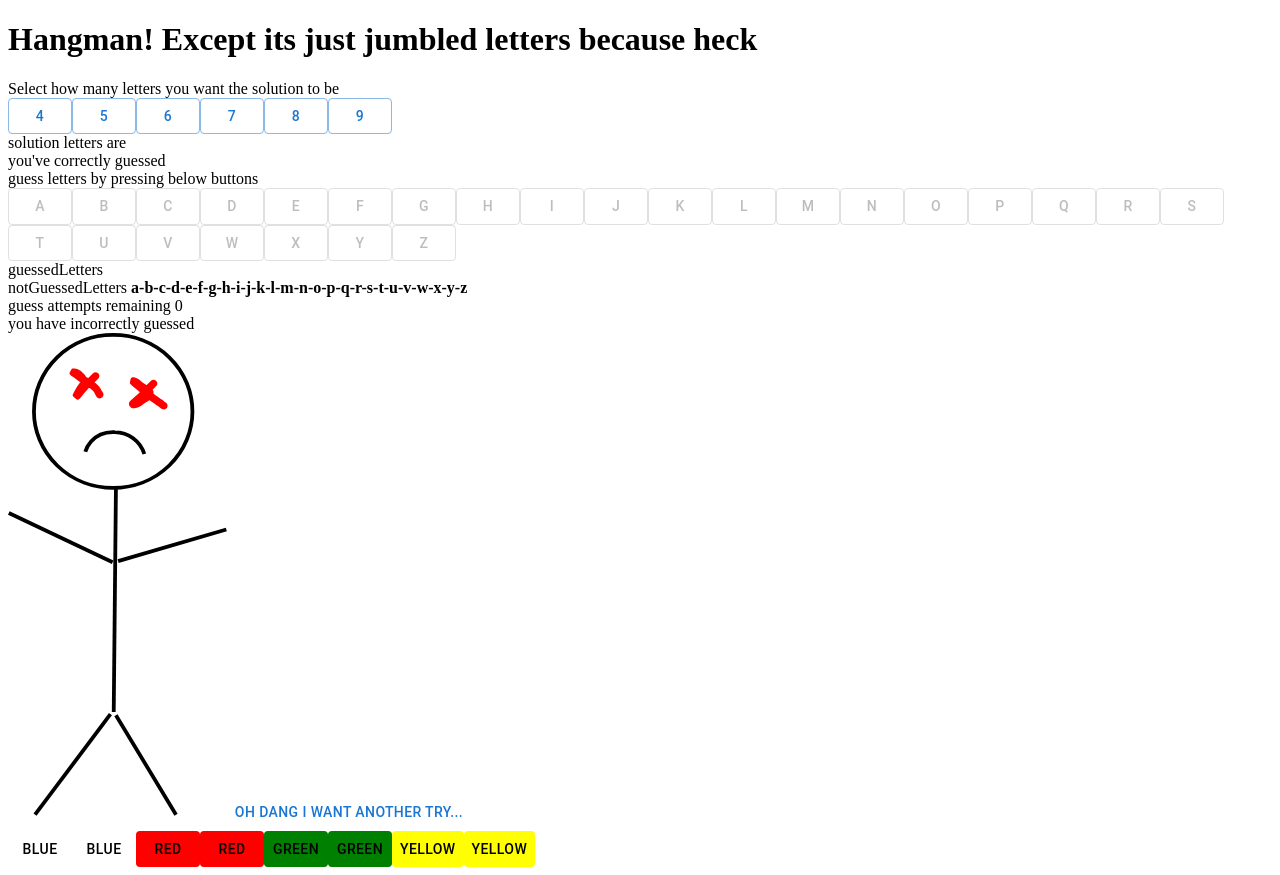
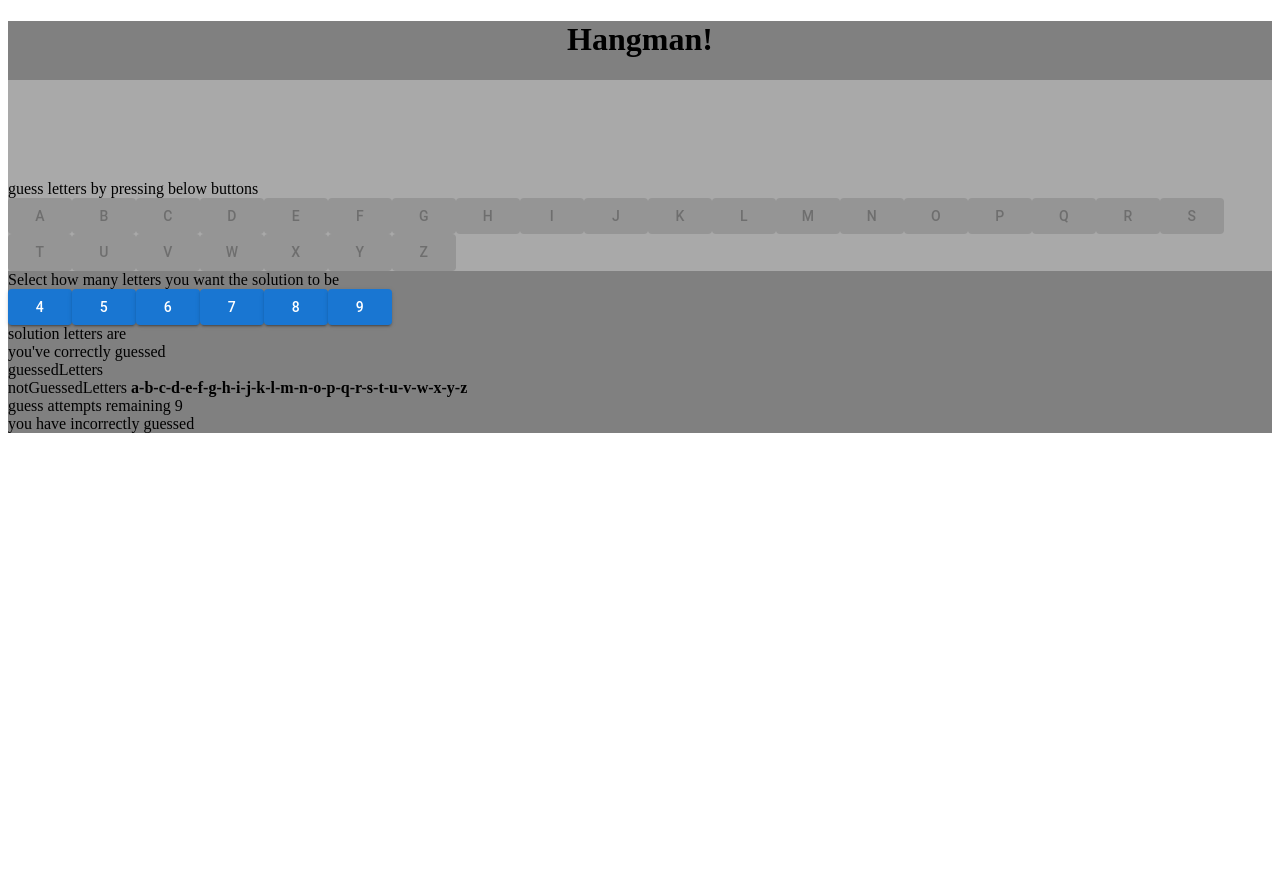
Before and after one commit to dangertater/hang-man2, a React (Create React App) app: page / in a window 1280 px wide. After the commit the page ends 800 px from the top, so only its background shows below. Built offline with nearby package versions, Linux system fonts and the light colour scheme.

Commit message:
making css progress, about to fuckzorz with the svg file

```diff
--- a/src/App.js
+++ b/src/App.js
@@ -4,8 +4,7 @@
 import GuessButton from "./GuessButton"
 import HangManGuy from "./hangManGuy"
 import HangManGuyDead from "./hangManGuyDead"
-import Memory from "./Memory"
-import MuiButton from "@mui/material/Button"
+import { styled } from "@mui/material/styles"
 
 function App() {
 	let [solutionWord, setSolutionWord] = useState([])
@@ -38,15 +37,10 @@
 		"y",
 		"z",
 	])
-	// change below default state back to 9
-	let [guessAttemptsRemaining, setGuessAttemptsRemaining] = useState(0)
+	let [guessAttemptsRemaining, setGuessAttemptsRemaining] = useState(9)
 	let [matchingLetters, setMatchingLetters] = useState([])
 	let [incorrectGuesses, setIncorrectGuesses] = useState([])
-	let [memoryGameActive, setMemoryGameActive] = useState(true)
-	let [whiteToBlue, setWhiteToBlue] = useState("white")
-	let [whiteToRed, setWhiteToRed] = useState("white")
-	let [whiteToGreen, setWhiteToGreen] = useState("white")
-	let [whiteToYellow, setWhiteToYellow] = useState("white")
+	//logic below
 	let userGuessed = (guessedLetter) => {
 		setGuessedLetters([...guessedLetters, guessedLetter])
 		//the comented out below code had been chillin i think doing nothing, delete if as time goes on no errors occur
@@ -96,11 +90,49 @@
 			checkAgainstSolution(guessedLetter)
 		}
 	}
-
+	// css  below
+	let BackgorundDiv = styled("div")`
+		background-color: gray;
+	`
+	let HeaderDiv = styled("div")`
+		background-color: gray;
+		text-align: center;
+	`
+	let HangManGuyDiv = styled("div")`
+		background-color: darkgray;
+		height: auto;
+	`
 	return (
 		<>
-			<h1>Hangman! Except its just jumbled letters because heck</h1>
-			{/*several buttons that all 'onClick' to setState of solution word */}
+			<BackgorundDiv>
+				<HeaderDiv>
+					<h1>Hangman!</h1>
+				</HeaderDiv>
+				<HangManGuyDiv>
+					<HangManGuy
+						guessAttemptsRemaining={guessAttemptsRemaining}
+						renderBody={incorrectGuesses.length > 0}
+						renderRightEye={incorrectGuesses.length > 1}
+						renderHead={incorrectGuesses.length > 2}
+						renderLeftEye={incorrectGuesses.length > 3}
+						renderRightArm={incorrectGuesses.length > 4}
+						renderLeftArm={incorrectGuesses.length > 5}
+						renderRightLeg={incorrectGuesses.length > 6}
+						renderLeftLeg={incorrectGuesses.length > 7}
+					></HangManGuy>
+					<HangManGuyDead
+						guessAttemptsRemaining={guessAttemptsRemaining}
+					></HangManGuyDead>
+					<div className="alphabetButtonDiv">
+						<div>guess letters by pressing below buttons</div>
+						<GuessButton
+							handleClickGuessButton={handleClickGuessButton}
+							guessedLetters={guessedLetters}
+							solutionWord={solutionWord}
+							buttonGreenOrRed={buttonGreenOrRed}
+						/>
+					</div>
+				</HangManGuyDiv>
 				<div className="setSolutionWordDiv">
 					<div>Select how many letters you want the solution to be</div>
 					<ButtonSolution
@@ -147,18 +179,11 @@
 						<strong>{solutionWord.join("-")}</strong>
 					</>
 					<div>
-					you've correctly guessed <strong>{matchingLetters.join("-")}</strong>
+						you've correctly guessed{" "}
+						<strong>{matchingLetters.join("-")}</strong>
 					</div>
 				</div>
-			<div className="alphabetButtonDiv">
-				<div>guess letters by pressing below buttons</div>
-				<GuessButton
-					handleClickGuessButton={handleClickGuessButton}
-					guessedLetters={guessedLetters}
-					solutionWord={solutionWord}
-					buttonGreenOrRed={buttonGreenOrRed}
-				/>
-			</div>
+				{/*several buttons that all 'onClick' to setState of solution word */}
 				<div>
 					guessedLetters <strong>{guessedLetters.join("-")}</strong>
 				</div>
@@ -170,34 +195,7 @@
 					you have incorrectly guessed
 					<strong>{incorrectGuesses.join("-")}</strong>
 				</div>
-			<HangManGuy
-				guessAttemptsRemaining={guessAttemptsRemaining}
-				renderBody={incorrectGuesses.length > 0}
-				renderRightEye={incorrectGuesses.length > 1}
-				renderHead={incorrectGuesses.length > 2}
-				renderLeftEye={incorrectGuesses.length > 3}
-				renderRightArm={incorrectGuesses.length > 4}
-				renderLeftArm={incorrectGuesses.length > 5}
-				renderRightLeg={incorrectGuesses.length > 6}
-				renderLeftLeg={incorrectGuesses.length > 7}
-			></HangManGuy>
-			<HangManGuyDead guessAttemptsRemaining={guessAttemptsRemaining}>
-				basdfasdfasdf
-			</HangManGuyDead>
-			<MuiButton
-				disabled={guessAttemptsRemaining > 0 ? true : false}
-				// why in the fuck would the below line of code cause a infinite loop prior to clicking even?
-				// onClick={setMemoryGameActive(true)}
-				//will need to change default of state to false
-			>
-				oh dang I want another try...
-			</MuiButton>
-			{/* if memory games works like this add whiteto...colors */}
-			<Memory
-				memoryGameActive={memoryGameActive}
-				whiteToBlue={whiteToBlue}
-				setWhiteToBlue={setWhiteToBlue}
-			></Memory>
+			</BackgorundDiv>
 		</>
 	)
 }
--- a/src/ButtonSolution.js
+++ b/src/ButtonSolution.js
@@ -29,7 +29,7 @@
 	return (
 		<>
 			<MuiButton
-				variant="outlined"
+				variant="contained"
 				onClick={() => {
 					props.onClick(
 						duplicateLetterCheck(wordGenerator(props.num), props.num)
--- a/src/GuessButton.js
+++ b/src/GuessButton.js
@@ -4,7 +4,7 @@
 let Button = (props) => {
 	return (
 		<MuiButton
-			variant="outlined"
+			variant="contained"
 			onClick={(e) => {
 				props.handleClickGuessButton(props.mappedLetter)
 			}}
--- a/src/Memory.js
+++ /dev/null
@@ -1,81 +0,0 @@
-import React, { useEffect } from "react"
-import MuiButton from "@mui/material/Button"
-
-let ButtonBlue = (props) => {
-	return (
-		<MuiButton
-			sx={{
-				color: "black",
-				backgroundColor: "white",
-				borderColor: "green",
-			}}
-			// onClick={console.log("blueButton props", props.props.setWhiteToBlue)}
-			// ok so when i render this with window.alert() it renders on page load
-			// so i make it 'window.alert' and it works on click, but i can't give it things to do on click?
-			onClick={
-				(useEffect(() => {
-					props.props.setWhiteToBlue("blue")
-				}),
-				window.alert)
-			}
-		>
-			blue
-		</MuiButton>
-	)
-}
-let ButtonRed = (props) => {
-	return (
-		<MuiButton
-			sx={{
-				color: "black",
-				backgroundColor: "red",
-				borderColor: "green",
-			}}
-		>
-			red
-		</MuiButton>
-	)
-}
-let ButtonGreen = (props) => {
-	return (
-		<MuiButton
-			sx={{
-				color: "black",
-				backgroundColor: "green",
-				borderColor: "green",
-			}}
-		>
-			green
-		</MuiButton>
-	)
-}
-let ButtonYellow = (props) => {
-	return (
-		<MuiButton
-			sx={{
-				color: "black",
-				backgroundColor: "yellow",
-				borderColor: "green",
-			}}
-		>
-			yellow
-		</MuiButton>
-	)
-}
-export default function Memory(props) {
-	if (props.memoryGameActive)
-		return (
-			<>
-				<div className="allCards">
-					<ButtonBlue props={props}></ButtonBlue>
-					<ButtonBlue props={props}></ButtonBlue>
-					<ButtonRed props={props}></ButtonRed>
-					<ButtonRed props={props}></ButtonRed>
-					<ButtonGreen props={props}></ButtonGreen>
-					<ButtonGreen props={props}></ButtonGreen>
-					<ButtonYellow props={props}></ButtonYellow>
-					<ButtonYellow props={props}></ButtonYellow>
-				</div>
-			</>
-		)
-}
--- a/src/hangManGuy.js
+++ b/src/hangManGuy.js
@@ -1,9 +1,16 @@
 import React from "react"
 import { motion, AnimatePresence } from "framer-motion"
+import { styled } from "@mui/material/styles"
+
+let SizingDiv = styled("div")`
+	overflow: hidden;
+	height: 100px;
+`
 
 function HangManGuy(props) {
 	if (props.guessAttemptsRemaining > 0) {
 		return (
+			<SizingDiv>
 				<svg
 					xmlns="http://www.w3.org/2000/svg"
 					width="218.849"
@@ -111,7 +118,8 @@
 							) : null}
 						</AnimatePresence>
 					</g>
-			</svg>
+				</svg>{" "}
+			</SizingDiv>
 		)
 	}
 }
```
Lines whose indentation alone changed are shown as unchanged.
